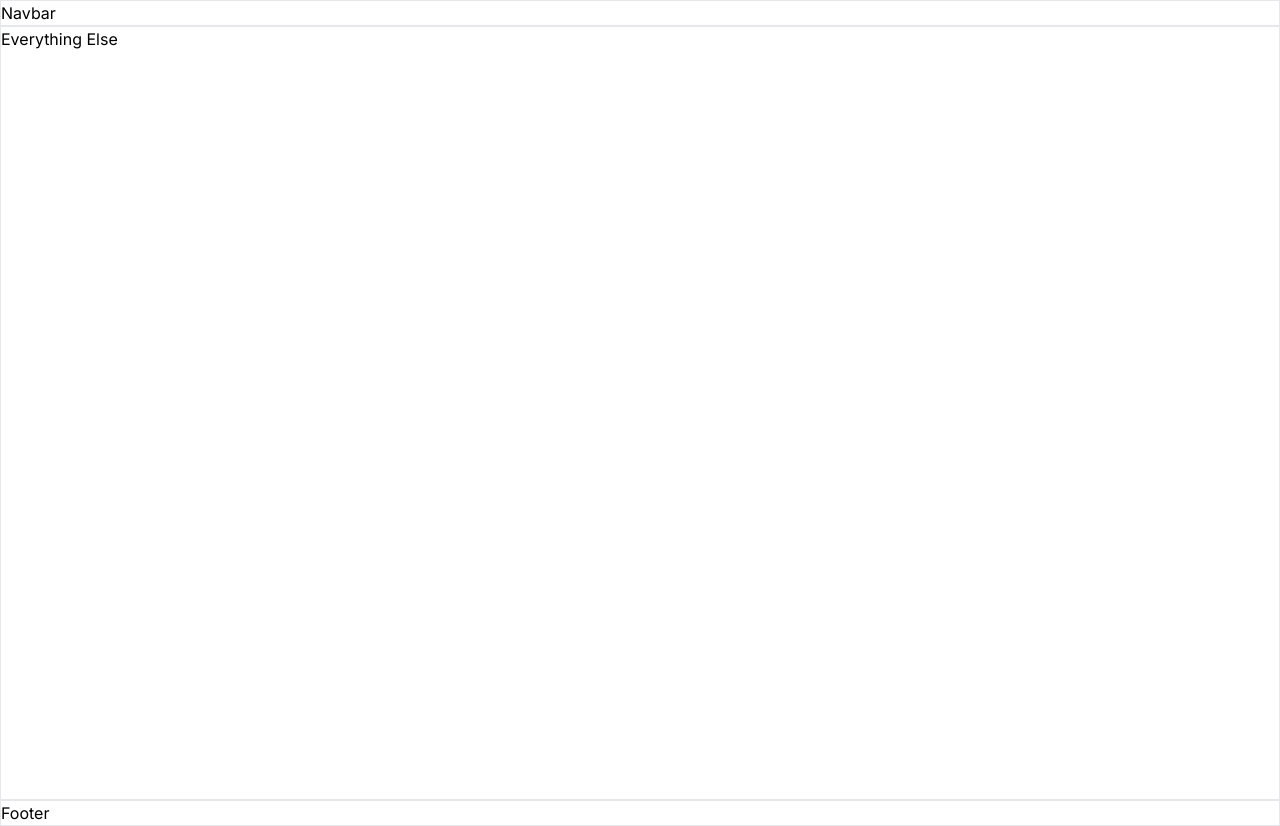
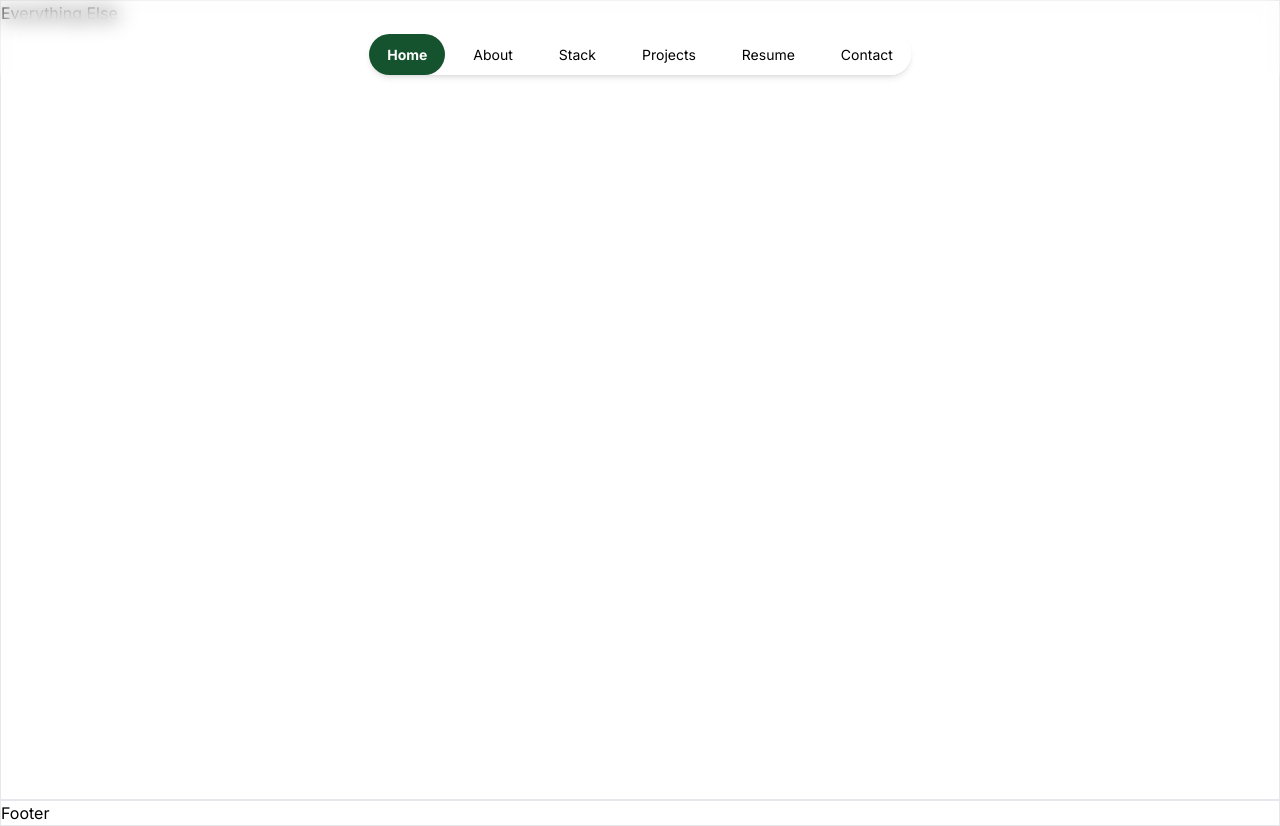
Before and after one commit to vedantgrover/VedantsPortfolio, a Next.js app: page / in a window 1280 px wide. Built offline with nearby package versions, Linux system fonts and the light colour scheme.

Commit message:
Creates simple navbar

```diff
--- /dev/null
+++ b/app/components/navbar/Navbar.tsx
@@ -0,0 +1,25 @@
+'use client'
+
+import {usePathname} from "next/navigation";
+import {memo} from "react";
+import NavbarItem from "@/app/components/navbar/NavbarItem";
+
+interface NavbarProps {
+    links: { title: string, link: string }[]
+}
+
+const Navbar = memo(({links}: NavbarProps) => {
+    const pathName = usePathname();
+
+    return (
+        <nav className="flex justify-center items-end backdrop-blur-[10px] fixed w-full h-[75px]">
+            <div className="bg-white rounded-3xl flex flex-row gap-[10px] shadow-md">
+                {links.map((l) => <NavbarItem selected={pathName == l.link} title={l.title} link={l.link} />)}
+            </div>
+        </nav>
+    )
+})
+
+Navbar.displayName = "Navbar"
+
+export default Navbar
--- /dev/null
+++ b/app/components/navbar/NavbarItem.tsx
@@ -0,0 +1,22 @@
+import {memo} from "react";
+import Link from "next/link";
+
+interface NavbarItemProps {
+    selected: boolean;
+    title: string;
+    link: string;
+}
+
+const NavbarItem = memo(({ selected, title, link }: NavbarItemProps) => {
+    return (
+        <Link href={link} className={`${selected ? "bg-green-900 text-white":"bg-white text-black"} py-[10px] px-[18px] rounded-[96px] text-center flex`}>
+            <div className={`${selected ? "font-bold":"font-normal"} text-[14px]`}>
+                {title}
+            </div>
+        </Link>
+    )
+})
+
+NavbarItem.displayName = "NavbarItem";
+
+export default NavbarItem
--- a/app/layout.tsx
+++ b/app/layout.tsx
@@ -2,6 +2,7 @@ import React from "react";
 import type {Metadata} from "next";
 import {Inter} from "next/font/google";
 import "./globals.css";
+import Navbar from "@/app/components/navbar/Navbar";
 
 const inter = Inter({subsets: ["latin"]});
 
@@ -17,6 +18,10 @@ export default function RootLayout({
 }>) {
     const navBarLinks = [
         {title: "Home", link: "/"},
+        {title: "About", link: "/about"},
+        {title: "Stack", link: "/stack"},
+        {title: "Projects", link: "/projects"},
+        {title: "Resume", link: "/resume"},
         {title: "Contact", link: "/contact"}
     ]
 
@@ -24,8 +29,9 @@ export default function RootLayout({
         <html lang="en">
         <body className={inter.className}>
         <main>
-            <div className="border">Navbar</div>
+            <Navbar links={navBarLinks}/>
             {children}
+            <div className="border">Footer</div>
         </main>
         </body>
         </html>
--- a/app/page.tsx
+++ b/app/page.tsx
@@ -1,10 +1,7 @@
-import Navbar from "@/app/components/Navbar";
-
 export default function Home() {
     return (
         <div className="h-screen flex flex-col justify-between">
           <div className="border h-full">Everything Else</div>
-          <div className="border">Footer</div>
         </div>
     );
 }
```
